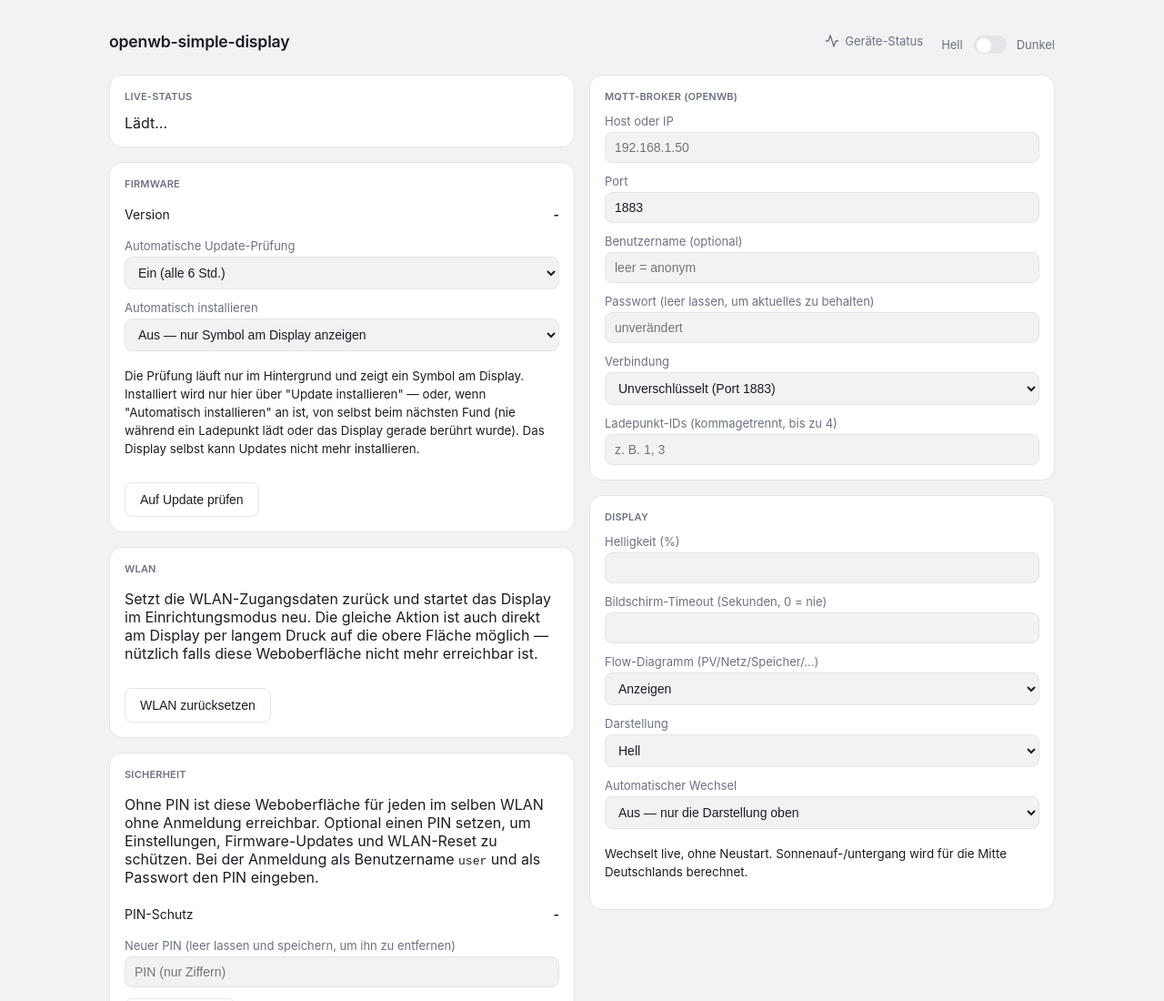
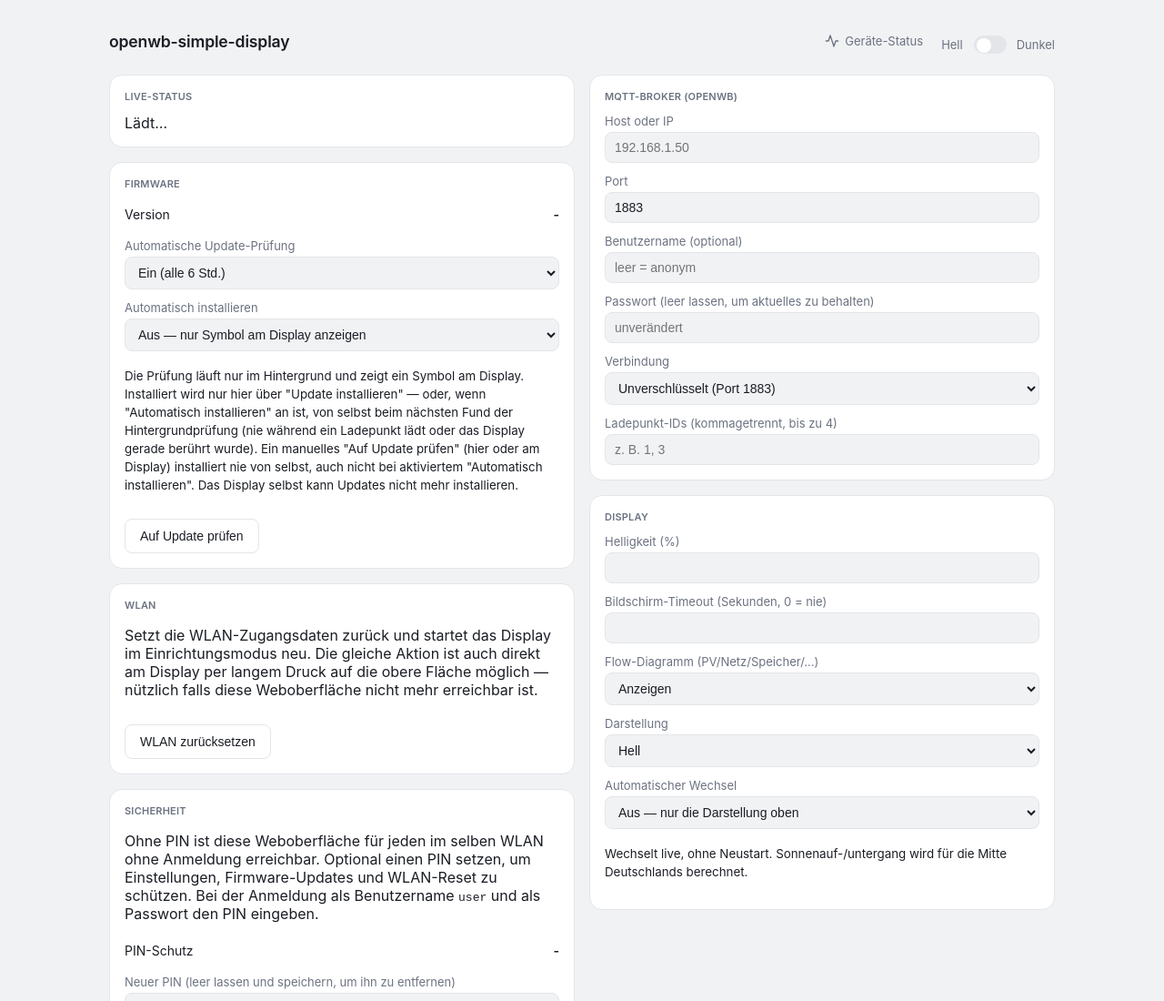
Before and after one commit to seaspotter/openwb-simple-display, a plain HTML site: page src/web/www/index.html in a window 1280 px wide. Shown: the top 1100 px of the page at 91% size. Drawn offline with Linux system fonts and the light colour scheme; no server answers.

Commit message:
Clarify that manual update checks never auto-install
Both the manual and the web UI's own explanatory text left room to
read "Automatisch installieren" as possibly applying to a manual "Auf
Update prüfen" tap too. It doesn't — only the background 6-hourly
check can trigger an automatic install; a manual check, from either
the display or the web UI, only ever updates the status text.

```diff
--- a/src/web/www/index.html
+++ b/src/web/www/index.html
@@ -50,9 +50,11 @@
         </div>
         <p><small>Die Prüfung läuft nur im Hintergrund und zeigt ein Symbol am Display.
           Installiert wird nur hier über "Update installieren" — oder, wenn "Automatisch
-          installieren" an ist, von selbst beim nächsten Fund (nie während ein
-          Ladepunkt lädt oder das Display gerade berührt wurde). Das Display selbst
-          kann Updates nicht mehr installieren.</small></p>
+          installieren" an ist, von selbst beim nächsten Fund der Hintergrundprüfung
+          (nie während ein Ladepunkt lädt oder das Display gerade berührt wurde). Ein
+          manuelles "Auf Update prüfen" (hier oder am Display) installiert nie von
+          selbst, auch nicht bei aktiviertem "Automatisch installieren". Das Display
+          selbst kann Updates nicht mehr installieren.</small></p>
         <button class="secondary" id="check-update-btn">Auf Update prüfen</button>
         <button id="install-update-btn" style="display:none">Update installieren</button>
         <div id="ota-status"></div>
```
Also changed, not shown: docs/anleitung/index.html (+3 -1 lines).
